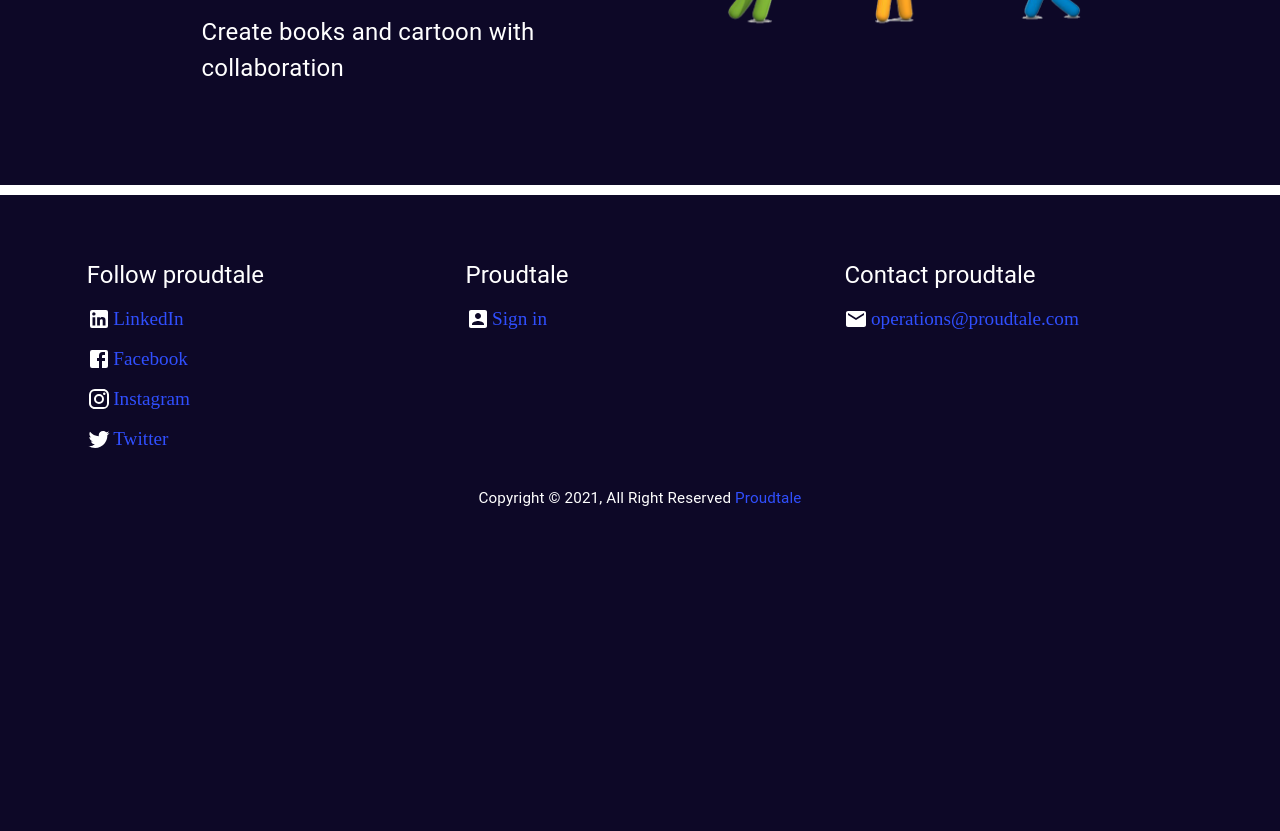
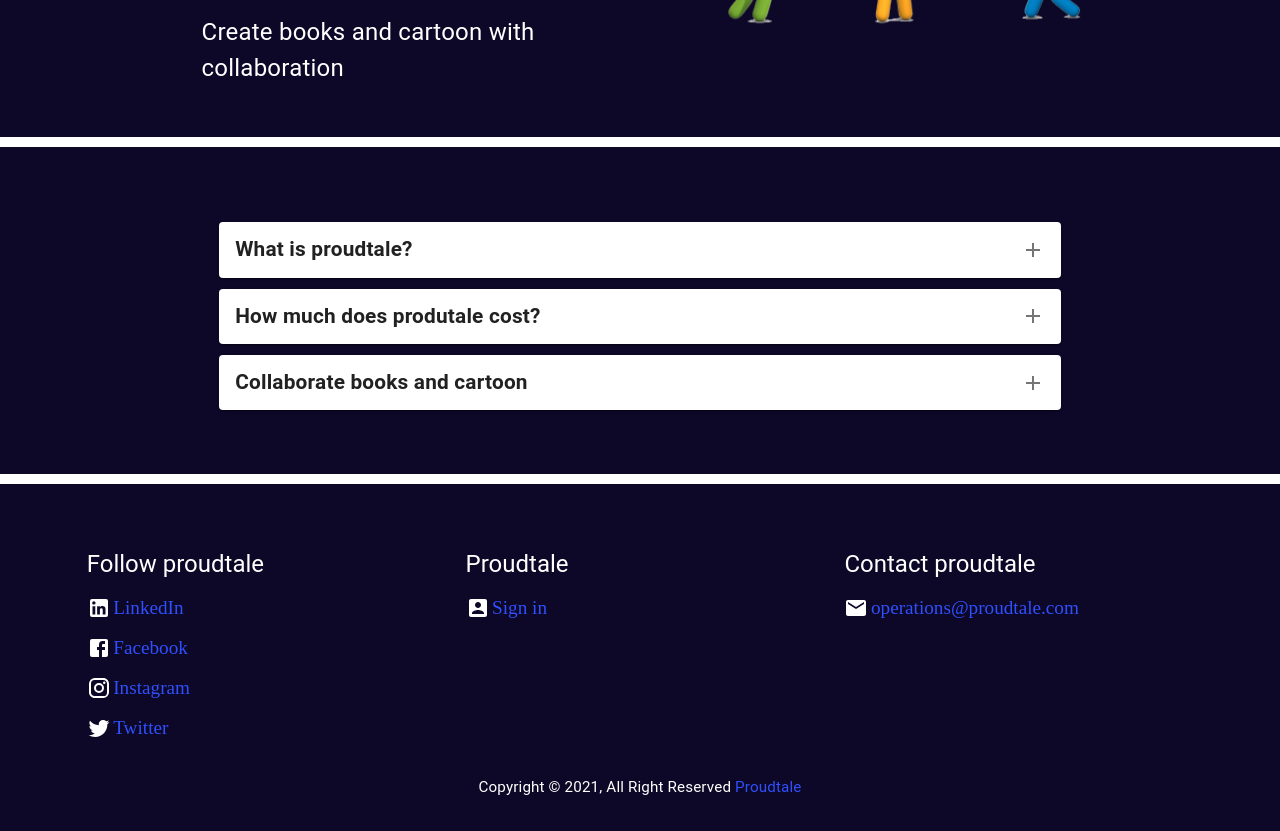
Before and after one commit to developer-martinhwang/proudtales-com-2021-rcc-frontend, a React (Create React App) app: page / in a window 1280 px wide. Shown: the part 1520-2351 px from the top of the page. Before the commit the page ends 2062 px from the top, so only its background shows below. Built offline with nearby package versions, Linux system fonts and the light colour scheme.

Commit message:
implemented <Accordioncard />

```diff
--- a/src/components/pages/Greet.js
+++ b/src/components/pages/Greet.js
@@ -25,6 +25,7 @@
 import Header from "../views/Header";
 import Footer from "../views/Footer";
 import Storycard from "../views/Storycard";
+import Accordioncard from "../views/Accordioncard";
 // images
 import contentimage from "../../assets/images/content-image.png";
 import webtoonimage from "../../assets/images/webtoon-image.png";
@@ -48,7 +49,17 @@
   {title: "Collaborate books and cartoon",
   subtitle: "Create books and cartoon with collaboration",
   image: `${collaboration}`
-  }]
+}]
+const accordionDummy = [
+  {summary: "What is proudtale?",
+   details: "Proudtale is write and read any books, webtoon and so on",
+  },
+  {summary: "How much does produtale cost?",
+   details: "Enjoy various genre on your mobile, tablet, laptop without any fee.",
+  },
+  {summary: "Collaborate books and cartoon",
+   details: "Create books and cartoon with collaboration",
+}]
 function Greet() {
   const classes = useStyles();
   return (
@@ -63,6 +74,7 @@
                     subtitle={story.subtitle}
                     image={story.image}/>
         ))}
+      <Accordioncard items={accordionDummy}/>
       <Footer />
     </Box>
   )
--- /dev/null
+++ b/src/components/views/Accordioncard.js
@@ -0,0 +1,74 @@
+/*
+ * Copyright(c)2021 developer.martinhwang@gmail.com
+ * All rights reserved.
+ * Filename: rcc-frontend/src/components/views/Storycard.js
+ * Key Options:
+ * -
+ * Revision History:
+ * - Jan 30, 2021, developer Martin Hwang < developer.martinhwang@gmail.com >
+ *   : created
+ * - Jan 31, 2021, developer Martin Hwang < developer.martinhwang@gmail.com >
+ *   : implemented material-ui <Accordion />
+ */
+import React, {useState} from 'react'
+// material-ui core
+import {Box, Typography, Accordion, AccordionSummary, AccordionDetails} from "@material-ui/core";
+// material-ui style
+import {makeStyles} from "@material-ui/styles";
+// material-ui icons
+import {Remove, Add} from '@material-ui/icons';
+const useStyles = makeStyles({
+    root: {
+        marginTop: "1em",
+        padding: "4em 3em 0 3em",
+        borderTop: "10px solid white",
+        '@media screen and (max-width: 960px)': {
+            padding: "4em 0 0 0",
+        }
+    },
+    accordion:{
+        padding: "0.7em 0.7em 0 0.7em",
+        margin: "0 12.5vw",
+        '@media screen and (max-width: 960px)': {
+            margin:"0 5vw",
+        }
+    },
+    summary: {
+        '& p': {
+            fontSize: "1.3rem",
+            fontWeight: "bolder"
+        }
+    },
+    details: {
+        '& p': {
+            fontSize: "1.2rem",
+            fontWeight: "bolder"
+        }
+    }
+});
+function Accordioncard(prop) {
+    const classes = useStyles();
+    const [accordionExpand, setAccordionExpand] = useState(false);
+    const accordionExpandHandle = () => {
+        setAccordionExpand(!accordionExpand);
+    }
+    return (
+        <Box className={classes.root}>
+            {prop.items.map((item, index) => (
+                <Box className={classes.accordion} key={index}>
+                    <Accordion onChange={() => {accordionExpandHandle()}}>
+                        <AccordionSummary className={classes.summary}
+                                        expandIcon={accordionExpand?<Remove/>:<Add/>}>
+                            <Typography variant="body1">{item.summary}</Typography>
+                        </AccordionSummary>
+                        <AccordionDetails className={classes.details}>
+                            <Typography variant="body1">{item.details}</Typography>
+                        </AccordionDetails>
+                    </Accordion>
+                </Box>
+            ))}
+        </Box>
+    )
+}
+
+export default Accordioncard
```
Also changed, not shown: 1 other file (tests, documents, lock files or other folders).
